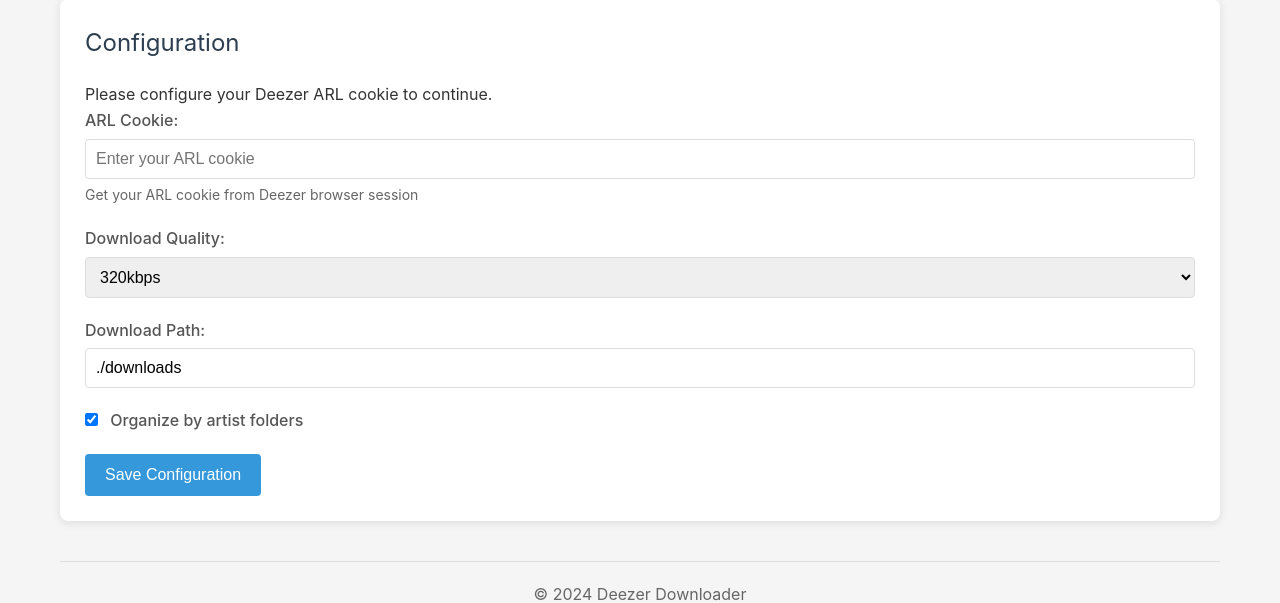
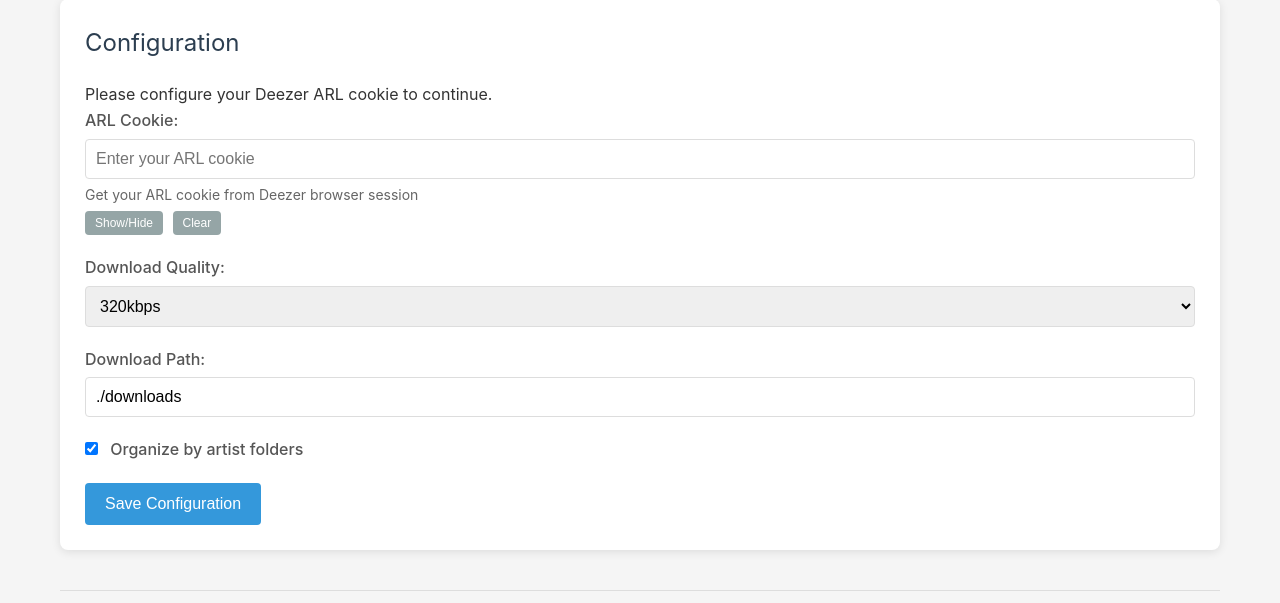
Before and after one commit to mthsgrc/deezer-d-fi, a Flask app: page / in a window 1280 px wide. Shown: the part 136-739 px from the top of the page. Run offline with Flask 3, Linux system fonts and the light colour scheme.

Commit message:
Fix JSON parsing error and improve search functionality
- Remove console.log output that broke JSON parsing
- Add proper working directory handling for subprocess calls
- Improve error handling and debug logging
- Fix ARL cookie updates to propagate to API object
- Add configuration reload on search to ensure latest settings
- Resolve 'Invalid JSON response' errors in web interface

```diff
--- a/app.py
+++ b/app.py
@@ -34,17 +34,24 @@
     def call_node_script(self, method, params=None):
         """Call Node.js script to interact with d-fi-core"""
         try:
+            # Use absolute paths and ensure proper working directory
+            script_dir = Path(__file__).parent
             cmd = [
                 'node',
-                str(self.node_script),
+                str(script_dir / 'deezer_api.js'),
                 method,
                 json.dumps(params or {}),
-                self.arl
+                self.arl or ''
             ]
 
             logger.info(f"Calling Node.js script: {method}")
+            logger.info(f"Working directory: {script_dir}")
+            logger.info(f"Command: {' '.join(cmd)}")
+            logger.info(f"ARL length: {len(self.arl) if self.arl else 0}")
+
             result = subprocess.run(
                 cmd,
+                cwd=script_dir,  # Ensure we're in the right directory
                 capture_output=True,
                 text=True,
                 timeout=30
@@ -55,14 +62,19 @@
                 logger.error(f"Node script error: {error_msg}")
                 raise Exception(f"Node script error: {error_msg}")
 
+            # Check if stdout is empty
+            if not result.stdout.strip():
+                logger.error("Node script returned empty output")
+                raise Exception("Node script returned empty output")
+
             return json.loads(result.stdout)
         except subprocess.TimeoutExpired:
             logger.error("Node script timeout")
             raise Exception("Request timeout")
         except json.JSONDecodeError as e:
             logger.error(f"Invalid JSON response: {e}")
-            logger.error(f"Raw output: {result.stdout}")
-            raise Exception(f"Invalid JSON response: {e}")
+            logger.error(f"Raw output: {result.stdout if 'result' in locals() else 'No output'}")
+            raise Exception(f"Invalid JSON response from Node.js script: {e}")
         except Exception as e:
             logger.error(f"API call failed: {e}")
             raise Exception(f"API call failed: {e}")
@@ -80,7 +92,8 @@
         return jsonify({
             'configured': config.is_configured(),
             'config': {
-                'arl': config.get('arl', '')[:10] + '...' if config.get('arl') else '',
+                'arl': config.get('arl', ''),  # Send full ARL for editing
+                'arl_display': config.get('arl', '')[:10] + '...' if config.get('arl') else '',  # Display version
                 'quality': config.get('quality', 3),
                 'download_path': config.get('download_path'),
                 'organize_by_folder': config.get('organize_by_folder', True),
@@ -96,7 +109,9 @@
             if not data['arl'].strip():
                 return jsonify({'error': 'ARL cookie is required'}), 400
             config.set('arl', data['arl'].strip())
+            # Update the API object's ARL
             deezer_api.arl = data['arl'].strip()
+            logger.info(f"Updated ARL cookie, length: {len(data['arl'].strip())}")
 
         # Update other settings
         for key in ['quality', 'download_path', 'organize_by_folder', 'create_playlist_folders']:
@@ -107,12 +122,20 @@
 
 @app.route('/api/search')
 def api_search():
+    # Reload config to get latest ARL
+    config.config = config.load_config()
+    deezer_api.arl = config.get('arl')
+
     if not config.is_configured():
         return jsonify({'error': 'Deezer not configured. Please set ARL cookie.'}), 400
 
     query = request.args.get('q', '').strip()
     search_type = request.args.get('type', 'TRACK').upper()
     limit = int(request.args.get('limit', 15))
+
+    logger.info(f"Search request: query='{query}', type='{search_type}'")
+    logger.info(f"Current ARL length: {len(config.get('arl', ''))}")
+    logger.info(f"API object ARL length: {len(deezer_api.arl or '')}")
 
     if not query:
         return jsonify({'error': 'Search query is required'}), 400
--- a/deezer_api.js
+++ b/deezer_api.js
@@ -13,12 +13,16 @@
         throw new Error('ARL cookie is required');
     }
 
+    if (arl.length !== 192) {
+        throw new Error(`Invalid ARL cookie. Expected 192 characters, got ${arl.length}. Please get a fresh ARL from your browser.`);
+    }
+
     try {
         await api.initDeezerApi(arl);
 
         // Verify user
         const user = await api.getUser();
-        console.log('Successfully authenticated as:', user.BLOG_NAME);
+        // Don't log authentication success - it breaks JSON parsing
         return true;
     } catch (err) {
         throw new Error(`Authentication failed: ${err.message}`);
--- a/package.json
+++ b/package.json
@@ -3,7 +3,8 @@
   "version": "1.0.0",
   "description": "Node.js dependencies for Flask Deezer app",
   "dependencies": {
+    "axios": "^1.6.0",
     "d-fi-core": "file:../d-fi-core",
-    "axios": "^1.6.0"
+    "fs-extra": "^11.3.4"
   }
 }
--- a/static/style.css
+++ b/static/style.css
@@ -79,6 +79,22 @@
     margin-top: 5px;
     color: #666;
     font-size: 14px;
+}
+
+.form-group button[type="button"] {
+    background: #95a5a6;
+    color: white;
+    border: none;
+    padding: 5px 10px;
+    border-radius: 4px;
+    cursor: pointer;
+    font-size: 12px;
+    margin-top: 5px;
+    margin-right: 5px;
+}
+
+.form-group button[type="button"]:hover {
+    background: #7f8c8d;
 }
 
 button {
--- a/templates/index.html
+++ b/templates/index.html
@@ -13,6 +13,8 @@
             <label for="arl">ARL Cookie:</label>
             <input type="password" id="arl" name="arl" placeholder="Enter your ARL cookie">
             <small>Get your ARL cookie from Deezer browser session</small>
+            <button type="button" id="toggle-arl" onclick="toggleArlVisibility()">Show/Hide</button>
+            <button type="button" id="clear-arl" onclick="clearArl()">Clear</button>
         </div>
 
         <div class="form-group">
@@ -42,7 +44,10 @@
 
 <!-- Search Section -->
 <div id="search-section" class="section hidden">
-    <h2>Search Music</h2>
+    <div style="display: flex; justify-content: space-between; align-items: center; margin-bottom: 20px;">
+        <h2 style="margin: 0;">Search Music</h2>
+        <button type="button" onclick="showConfigSection()" style="background: #95a5a6; padding: 8px 16px; font-size: 14px;">Settings</button>
+    </div>
     <form id="search-form">
         <div class="search-bar">
             <input type="text" id="search-query" placeholder="Search for tracks, albums, artists..." required>
@@ -112,7 +117,13 @@
     document.getElementById('search-section').classList.add('hidden');
     document.getElementById('downloads-section').classList.add('hidden');
 
-    document.getElementById('config-message').textContent = 'Please configure your Deezer ARL cookie to continue.';
+    if (config.arl && config.arl.length > 3) {
+        document.getElementById('config-message').textContent = 'Configuration found. You can update your settings below.';
+        document.getElementById('arl').value = config.arl;
+    } else {
+        document.getElementById('config-message').textContent = 'Please configure your Deezer ARL cookie to continue.';
+        document.getElementById('arl').value = '';
+    }
     document.getElementById('config-form').classList.remove('hidden');
 }
 
@@ -383,5 +394,25 @@
 function hideError() {
     document.getElementById('error-message').classList.add('hidden');
 }
+
+function toggleArlVisibility() {
+    const arlInput = document.getElementById('arl');
+    const toggleBtn = document.getElementById('toggle-arl');
+
+    if (arlInput.type === 'password') {
+        arlInput.type = 'text';
+        toggleBtn.textContent = 'Hide';
+    } else {
+        arlInput.type = 'password';
+        toggleBtn.textContent = 'Show';
+    }
+}
+
+function clearArl() {
+    if (confirm('Are you sure you want to clear the ARL cookie? You will need to re-enter it.')) {
+        document.getElementById('arl').value = '';
+        document.getElementById('arl').focus();
+    }
+}
 </script>
 {% endblock %}
```
Also changed, not shown: package-lock.json.
